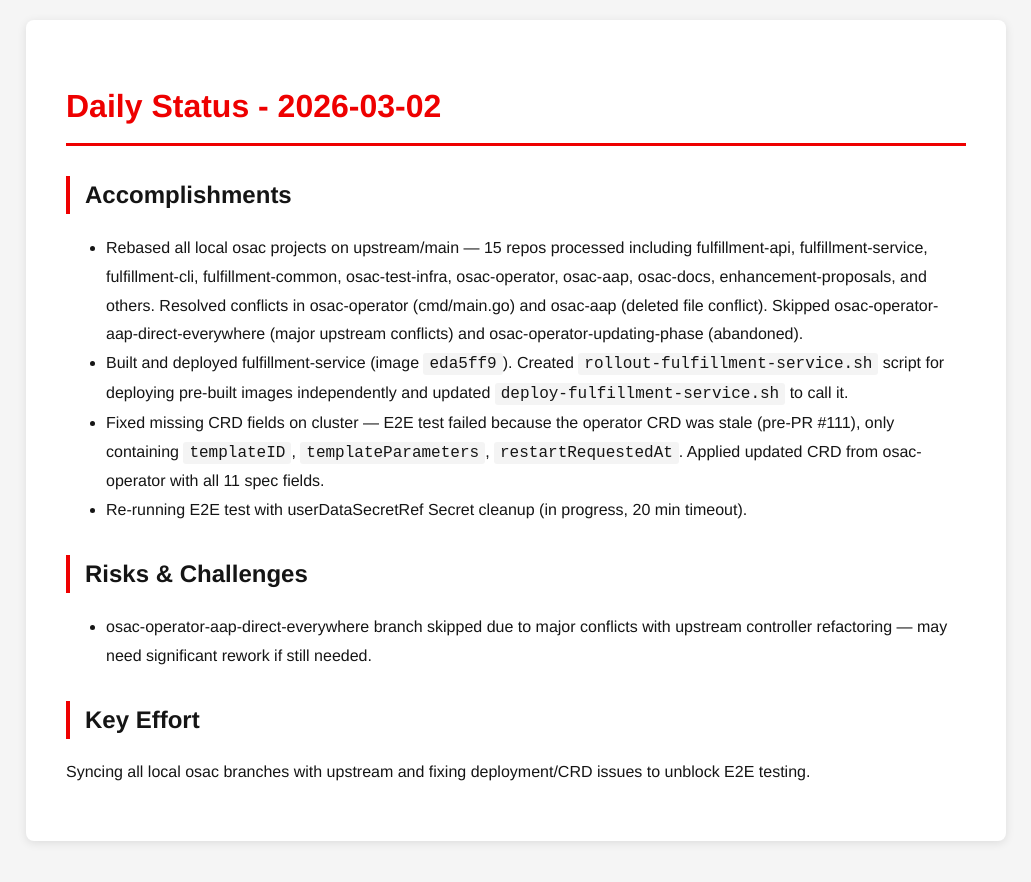
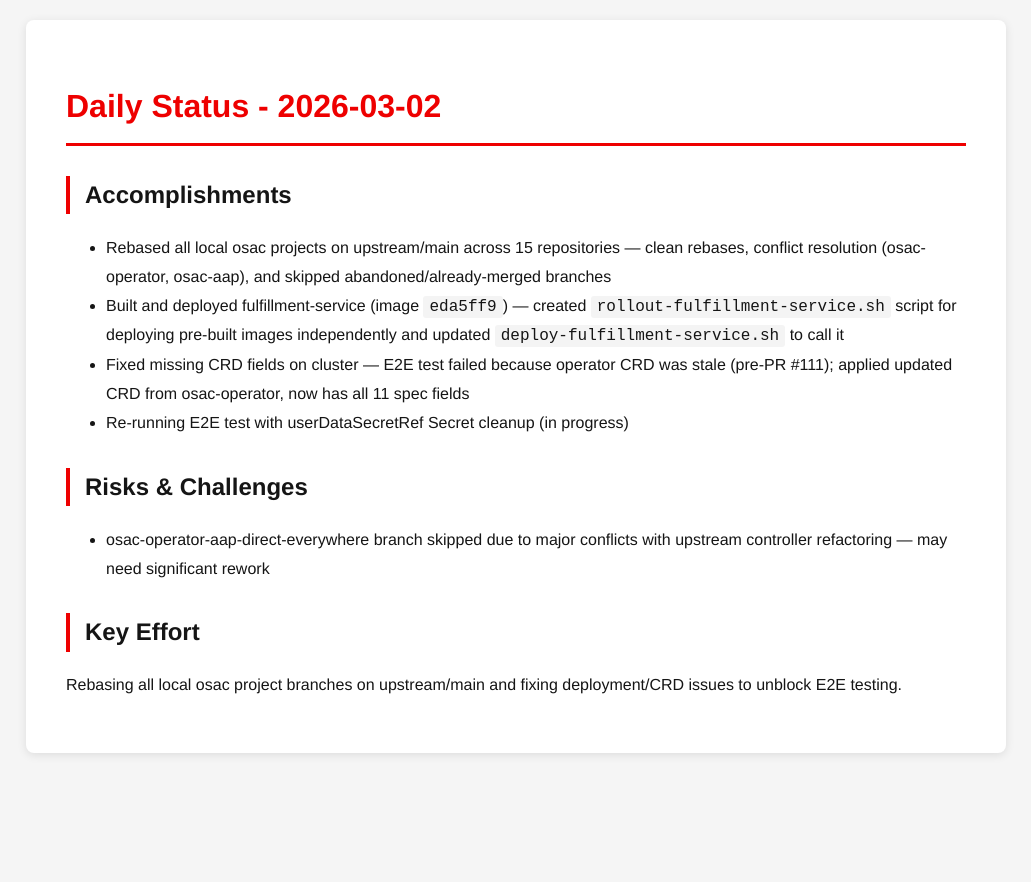
Before and after one commit to tzvatot/daily-status, a Jekyll site: the page built from 2026-03-02.md, in a window 1280 px wide. Shown: the top 882 px of the page, without its empty margins (124-1155 px from the left). Built offline with Jekyll 4.4.1, drawn with Linux system fonts in a browser that asks for light colours.

Commit message:
Daily status update - 2026-03-02

```diff
--- a/2026-03-02.md
+++ b/2026-03-02.md
@@ -7,13 +7,13 @@
 # Daily Status - 2026-03-02
 
 ## Accomplishments
-- Rebased all local osac projects on upstream/main — 15 repos processed including fulfillment-api, fulfillment-service, fulfillment-cli, fulfillment-common, osac-test-infra, osac-operator, osac-aap, osac-docs, enhancement-proposals, and others. Resolved conflicts in osac-operator (cmd/main.go) and osac-aap (deleted file conflict). Skipped osac-operator-aap-direct-everywhere (major upstream conflicts) and osac-operator-updating-phase (abandoned).
-- Built and deployed fulfillment-service (image `eda5ff9`). Created `rollout-fulfillment-service.sh` script for deploying pre-built images independently and updated `deploy-fulfillment-service.sh` to call it.
-- Fixed missing CRD fields on cluster — E2E test failed because the operator CRD was stale (pre-PR #111), only containing `templateID`, `templateParameters`, `restartRequestedAt`. Applied updated CRD from osac-operator with all 11 spec fields.
-- Re-running E2E test with userDataSecretRef Secret cleanup (in progress, 20 min timeout).
+- Rebased all local osac projects on upstream/main across 15 repositories — clean rebases, conflict resolution (osac-operator, osac-aap), and skipped abandoned/already-merged branches
+- Built and deployed fulfillment-service (image `eda5ff9`) — created `rollout-fulfillment-service.sh` script for deploying pre-built images independently and updated `deploy-fulfillment-service.sh` to call it
+- Fixed missing CRD fields on cluster — E2E test failed because operator CRD was stale (pre-PR #111); applied updated CRD from osac-operator, now has all 11 spec fields
+- Re-running E2E test with userDataSecretRef Secret cleanup (in progress)
 
 ## Risks & Challenges
-- osac-operator-aap-direct-everywhere branch skipped due to major conflicts with upstream controller refactoring — may need significant rework if still needed.
+- osac-operator-aap-direct-everywhere branch skipped due to major conflicts with upstream controller refactoring — may need significant rework
 
 ## Key Effort
-Syncing all local osac branches with upstream and fixing deployment/CRD issues to unblock E2E testing.
+Rebasing all local osac project branches on upstream/main and fixing deployment/CRD issues to unblock E2E testing.
```
